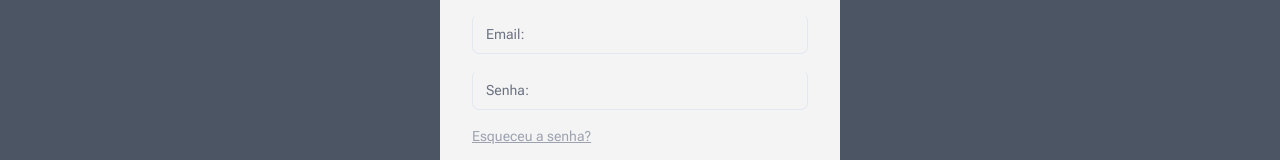
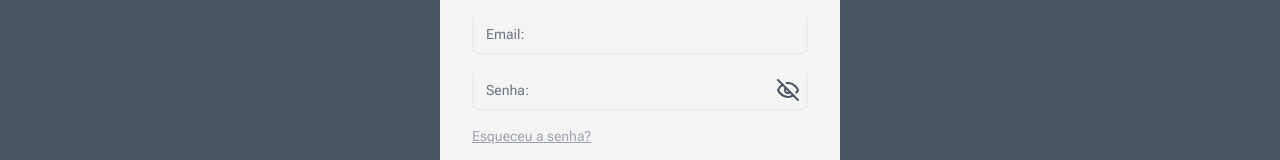
Before and after one commit to Gusales/Space-Manager-2, a Next.js app: page / in a window 1280 px wide. Shown: the part 340-500 px from the top of the page. Built offline with nearby package versions, Linux system fonts and the light colour scheme; no server answers.

Commit message:
feat: complete error handling in Login Form

```diff
--- a/src/components/LoginForm.tsx
+++ b/src/components/LoginForm.tsx
@@ -9,8 +9,10 @@ import { useRouter } from 'next/navigation'
 
 import { zodResolver } from '@hookform/resolvers/zod'
 import { z } from 'zod'
+import { AxiosError } from 'axios'
+import { Eye, EyeOff } from 'lucide-react'
+
 import { api } from '@/lib/api'
-import { AxiosError } from 'axios'
 import { createCookie } from '@/lib/jsCookie'
 import Input from './Input'
 
@@ -31,6 +33,8 @@ type ResponseApi = {
 }
 
 export default function LoginForm() {
+  const [err, setErr] = useState('')
+  const [showPassword, setShowPassword] = useState(false)
   const [isLoading, setIsLoading] = useState(false)
 
   const {
@@ -45,8 +49,8 @@ export default function LoginForm() {
 
   async function loginUser(data: LoginUserData) {
     setIsLoading(true)
+    setErr('')
     const loginInfo = JSON.stringify(data, null, 2)
-    console.log(process.env.NEXT_PUBLIC_API_URL)
 
     await api
       .post('/login', loginInfo, {
@@ -74,6 +78,7 @@ export default function LoginForm() {
         const { data } = error.response as ResponseApi
 
         console.log(data.mensage)
+        setErr(data.mensage)
       })
   }
 
@@ -101,18 +106,33 @@ export default function LoginForm() {
 
       {/* INPUT DE SENHA */}
 
-      <Input
-        labelText="Senha: "
-        title="password"
-        type="password"
-        {...register('password')}
-      />
+      <div className="relative w-full">
+        <Input
+          labelText="Senha: "
+          title="password"
+          type={showPassword ? 'text' : 'password'}
+          {...register('password')}
+        />
+        <button
+          type="button"
+          className="absolute right-0 top-0 -translate-x-2 translate-y-2"
+          onClick={() => setShowPassword((state) => !state)}
+        >
+          {showPassword ? (
+            <Eye size={24} className="text-gray-600" />
+          ) : (
+            <EyeOff size={24} className="text-gray-600" />
+          )}
+        </button>
+      </div>
 
       {errors.password && (
         <span className="text-base font-bold text-red-600">
           {errors.password.message}
         </span>
       )}
+
+      {err && <span className="text-base font-bold text-red-600">{err}</span>}
 
       <Link
         href="#"
```
